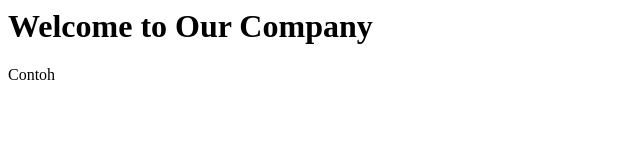
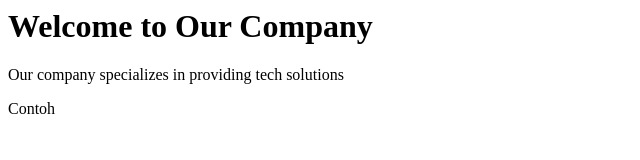
Before and after one commit to naaazs04/company-profile, a plain HTML site: page index.html in a window 1280 px wide. Shown: the whole page, without its empty margins (0-640 px from the left). Drawn offline with Linux system fonts and the light colour scheme.

Commit message:
Update content in index.html

```diff
--- a/index.html
+++ b/index.html
@@ -4,6 +4,7 @@
     </head>
     <body>
         <h1>Welcome to Our Company</h1>
+        <p>Our company specializes in providing tech solutions</p>
         <p>Contoh</p>
     </body>
 </html>
```
